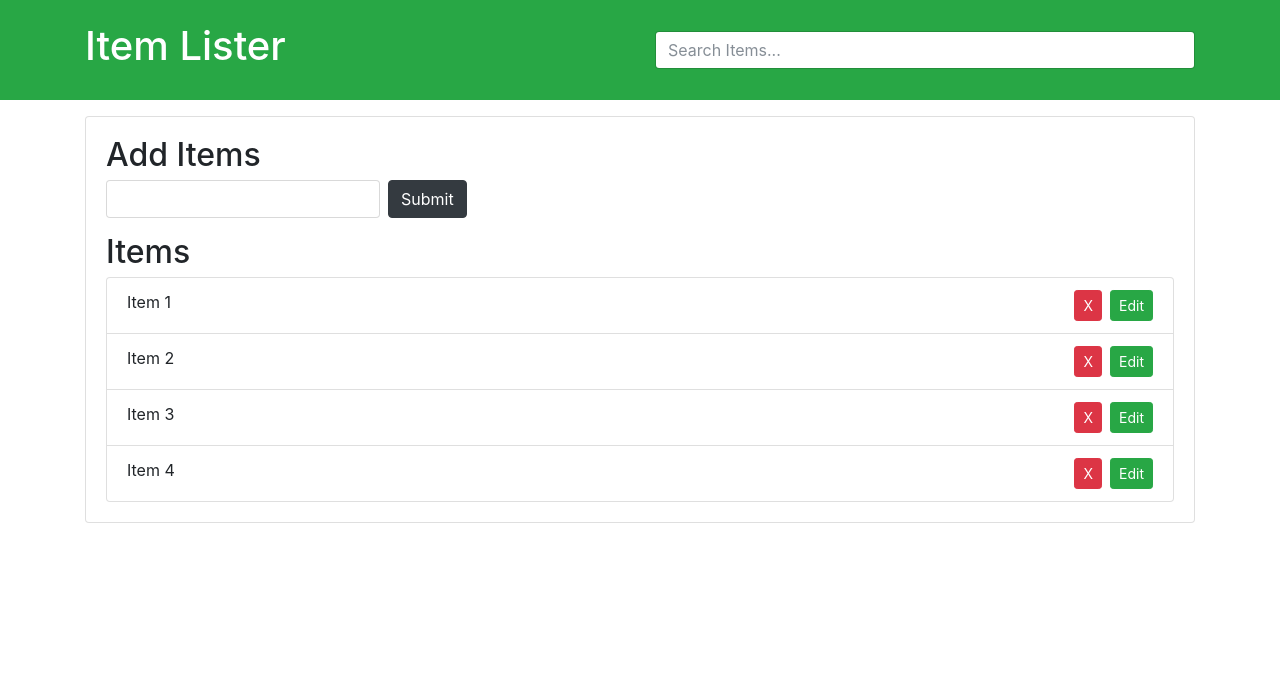
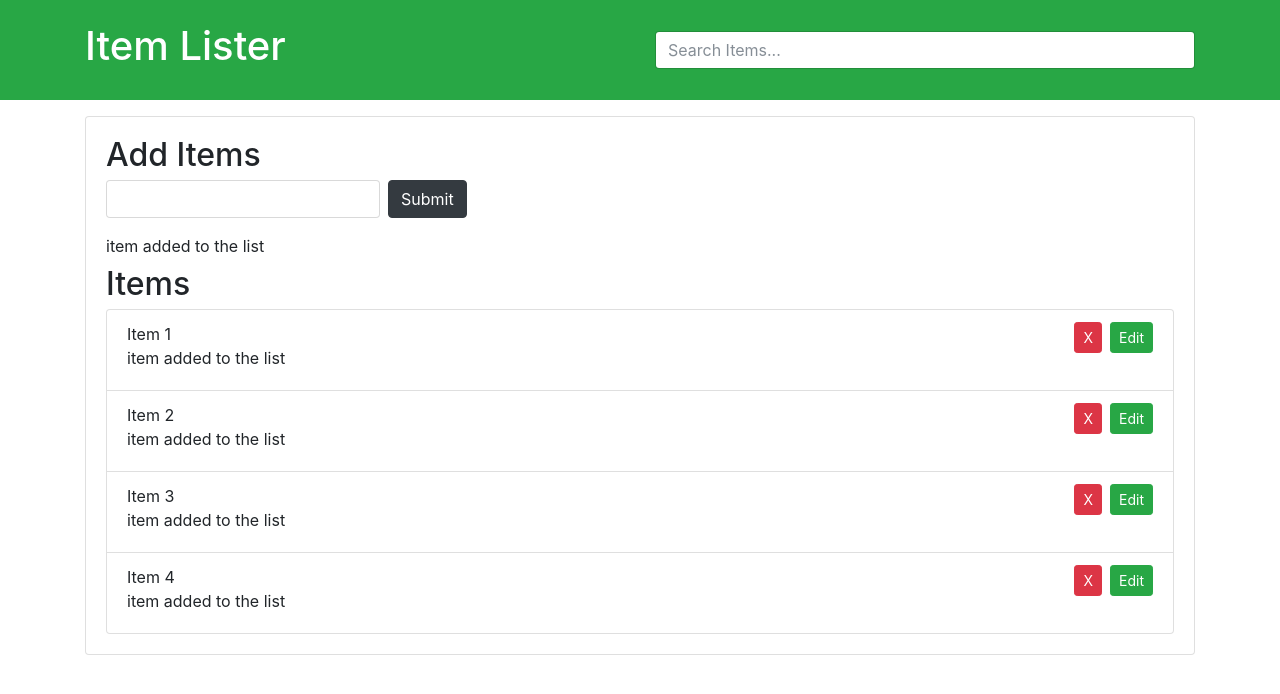
Before and after one commit to Sheetal-BC/deleteedit, a plain HTML site: page index.html in a window 1280 px wide. Drawn offline with nearby package versions, Linux system fonts and the light colour scheme.

Commit message:
discriptadd

```diff
--- a/index.html
+++ b/index.html
@@ -27,13 +27,16 @@
     <form id="addForm" class="form-inline mb-3">
       <input type="text" class="form-control mr-2" id="item">
       <input type="submit" class="btn btn-dark" value="Submit">
-    </form>
+</form>
+
+  <dd> item added to the list</dd>
+
     <h2 class="title">Items</h2>
     <ul id="items" class="list-group">
-      <li class="list-group-item">Item 1 <button class="btn btn-success btn-sm float-right delete">Edit</button><button class="btn btn-danger btn-sm mr-2 float-right delete">X</button></li>
-      <li class="list-group-item">Item 2 <button class="btn btn-success btn-sm float-right delete">Edit</button><button class="btn btn-danger btn-sm mr-2 float-right delete">X</button></li>
-      <li class="list-group-item">Item 3 <button class="btn btn-success btn-sm float-right delete">Edit</button><button class="btn btn-danger btn-sm mr-2 float-right delete">X</button></li>
-      <li class="list-group-item">Item 4 <button class="btn btn-success btn-sm float-right delete">Edit</button><button class="btn btn-danger btn-sm mr-2 float-right delete">X</button></li>
+      <li class="list-group-item">Item 1 <button class="btn btn-success btn-sm float-right delete">Edit</button><button class="btn btn-danger btn-sm mr-2 float-right delete">X</button><dd class = "discription"> item added to the list</dd></li>
+      <li class="list-group-item">Item 2 <button class="btn btn-success btn-sm float-right delete">Edit</button><button class="btn btn-danger btn-sm mr-2 float-right delete">X</button><dd class = "discription"> item added to the list</dd></li>
+      <li class="list-group-item">Item 3 <button class="btn btn-success btn-sm float-right delete">Edit</button><button class="btn btn-danger btn-sm mr-2 float-right delete">X</button><dd class = "discription"> item added to the list</dd></li>
+      <li class="list-group-item">Item 4 <button class="btn btn-success btn-sm float-right delete">Edit</button><button class="btn btn-danger btn-sm mr-2 float-right delete">X</button><dd class = "discription"> item added to the list</dd></li>
     </ul>
    </div>
   </div>
```
